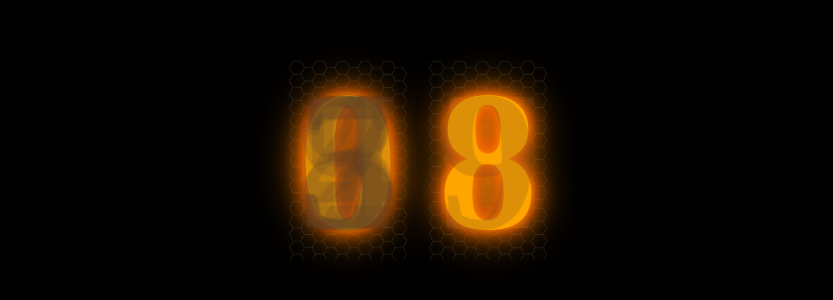
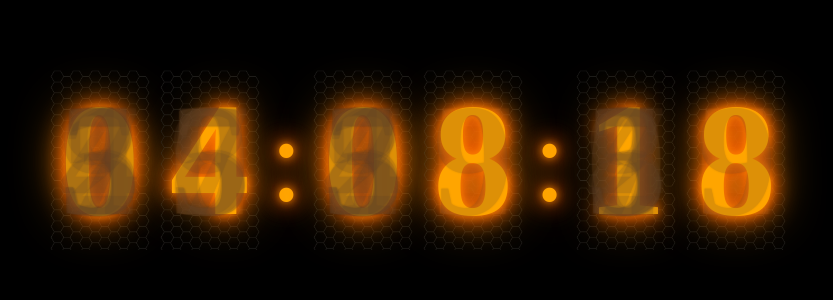
Before and after one commit to joeparadiso/nixie_clock, a plain HTML site: page index.html in a window 1280 px wide. Shown: the part 248-548 px from the top of the page, without its empty margins (222-1055 px from the left). Drawn offline with Linux system fonts and the light colour scheme; a web font is replaced by a local one.

Commit message:
0007: SIGNIFICANT CHANGES: * Added Hours * Added Minutes * Added Colons * Added in depth notes to the JS file to explain what is happening

```diff
--- a/app.js
+++ b/app.js
@@ -1,29 +1,64 @@
+/**
+ * Function to update the clock display every second
+ */
 function updateClock() {
-  const clockElement = document.getElementById("clock");
-  clockElement.innerHTML = "";
+  // Get the current time
+  const now = new Date();
 
-  const now = new Date();
-  const minutes = now.getMinutes().toString().padStart(2, "0");
+  // Convert 24-hour time to 12-hour format and ensure it never shows "0" for 12 AM/PM
+  let hours = now.getHours() % 12 || 12;
+  let minutes = now.getMinutes();
+  let seconds = now.getSeconds();
 
-  for (let i = 0; i < 2; i++) {
-    const digitContainer = document.createElement("div");
-    digitContainer.classList.add("digit-container");
+  // Convert each time component into two digits for proper display
+  const timeParts = [
+    Math.floor(hours / 10), // Tens place of hours
+    hours % 10, // Ones place of hours
+    Math.floor(minutes / 10), // Tens place of minutes
+    minutes % 10, // Ones place of minutes
+    Math.floor(seconds / 10), // Tens place of seconds
+    seconds % 10, // Ones place of seconds
+  ];
 
-    for (let j = 0; j < 10; j++) {
-      const digitElement = document.createElement("div");
-      digitElement.classList.add("digit");
-      digitElement.textContent = j;
+  // List of digit container IDs corresponding to hours, minutes, and seconds
+  const digitContainers = [
+    "hours-tens",
+    "hours-ones",
+    "minutes-tens",
+    "minutes-ones",
+    "seconds-tens",
+    "seconds-ones",
+  ];
 
-      if (j == minutes[i]) {
-        digitElement.classList.add("illuminated");
+  /**
+   * Loop through each digit container and update the displayed number.
+   *
+   * Each container holds 10 possible numbers (0-9), with only one being "illuminated"
+   * to represent the current time.
+   */
+  digitContainers.forEach((id, index) => {
+    const container = document.getElementById(id); // Get the container element by ID
+    container.innerHTML = ""; // Clear previous digits to prevent duplication
+
+    // Loop through numbers 0-9 to create the Nixie tube effect
+    for (let i = 0; i < 10; i++) {
+      const digitElement = document.createElement("div"); // Create a div for each number
+      digitElement.classList.add("digit"); // Apply base styling
+
+      digitElement.textContent = i; // Set the digit’s number value
+
+      // Highlight the correct number based on the current time
+      if (i === timeParts[index]) {
+        digitElement.classList.add("illuminated"); // Apply glowing effect
       }
 
-      digitContainer.appendChild(digitElement);
+      container.appendChild(digitElement); // Add the digit to the container
     }
-
-    clockElement.appendChild(digitContainer);
-  }
+  });
 }
 
+// Run the updateClock function every second to keep the clock in sync
 setInterval(updateClock, 1000);
+
+// Call the function once on page load so the clock displays immediately
 updateClock();
--- a/index.html
+++ b/index.html
@@ -8,7 +8,15 @@
     <script type="text/javascript" src="app.js" defer></script>
   </head>
   <body>
-    <div class="clock" id="clock"></div>
-    <script src="script.js"></script>
+    <div class="clock">
+      <div class="digit-container" id="hours-tens"></div>
+      <div class="digit-container" id="hours-ones"></div>
+      <div class="separator">:</div>
+      <div class="digit-container" id="minutes-tens"></div>
+      <div class="digit-container" id="minutes-ones"></div>
+      <div class="separator">:</div>
+      <div class="digit-container" id="seconds-tens"></div>
+      <div class="digit-container" id="seconds-ones"></div>
+    </div>
   </body>
 </html>
--- a/styles.css
+++ b/styles.css
@@ -6,64 +6,29 @@ body {
   align-items: center;
   height: 100vh;
   background-color: black;
-  /* Nixie One font from Google Fonts */
   font-family: "Nixie One", serif;
 }
 
 .clock {
-  position: relative;
   display: flex;
-  gap: 20px;
-}
-
-/* .digit-container {
-  position: relative;
-  width: 90px;
-  height: 140px;
-  display: flex;
-  justify-content: center;
+  gap: 10px;
   align-items: center;
-  background: rgba(0, 0, 0, 0.2);
-  border-radius: 10px;
-  box-shadow: inset 0 0 10px rgba(255, 140, 0, 0.2);
-  overflow: hidden;
-} */
-
-/* .illuminated {
-  opacity: 1;
-  color: orange;
-  text-shadow: 0 0 10px #ff8c00, 0 0 20px #ff4500, 0 0 30px #ff8c00,
-    0 0 50px rgba(255, 140, 0, 0.8);
-  filter: blur(0px);
-} */
-
-.hex-grid {
-  position: absolute;
-  width: 100%;
-  height: 100%;
-  background-image: url("hexmap2.png"); /*Use a hexagonal mesh overlay*/
-  /* opacity: 0.3; */
 }
 
 .digit-container {
   position: relative;
-  width: 120px;
-  height: 200px;
+  width: 100px;
+  height: 180px;
   display: flex;
   justify-content: center;
   align-items: center;
-  /* Tool to create hex-grid: https://hamhambone.github.io/hexgrid/ */
   background: url(hexmap4.png);
   background-size: 100%;
-  /* TODO: Add a new bolder/lighter hexmap and update the background color
-to a lighter color. Maybe a brownish orange? */
-  /* background-color: #060504; */
 }
 
-/* Control the size and display of the numbers */
 .digit {
   position: absolute;
-  font-size: 200px;
+  font-size: 160px;
   font-weight: bold;
   opacity: 0.2;
   color: #5a3e26;
@@ -71,9 +36,16 @@ to a lighter color. Maybe a brownish orange? */
 }
 
 .illuminated {
-  /* Brightness of illuminated digit */
   opacity: 1;
   color: orange;
   text-shadow: 0 0 10px #ff8c00, 0 0 20px #ff4500, 0 0 30px #ff8c00,
     0 0 50px rgba(255, 140, 0, 0.8);
 }
+
+.separator {
+  font-size: 120px;
+  color: orange;
+  /* text-shadow: 0 0 10px #ff8c00, 0 0 20px #ff4500; */
+  text-shadow: 0 0 10px #ff8c00, 0 0 20px #ff4500, 0 0 30px #ff8c00,
+    0 0 50px rgba(255, 140, 0, 0.8);
+}
```
